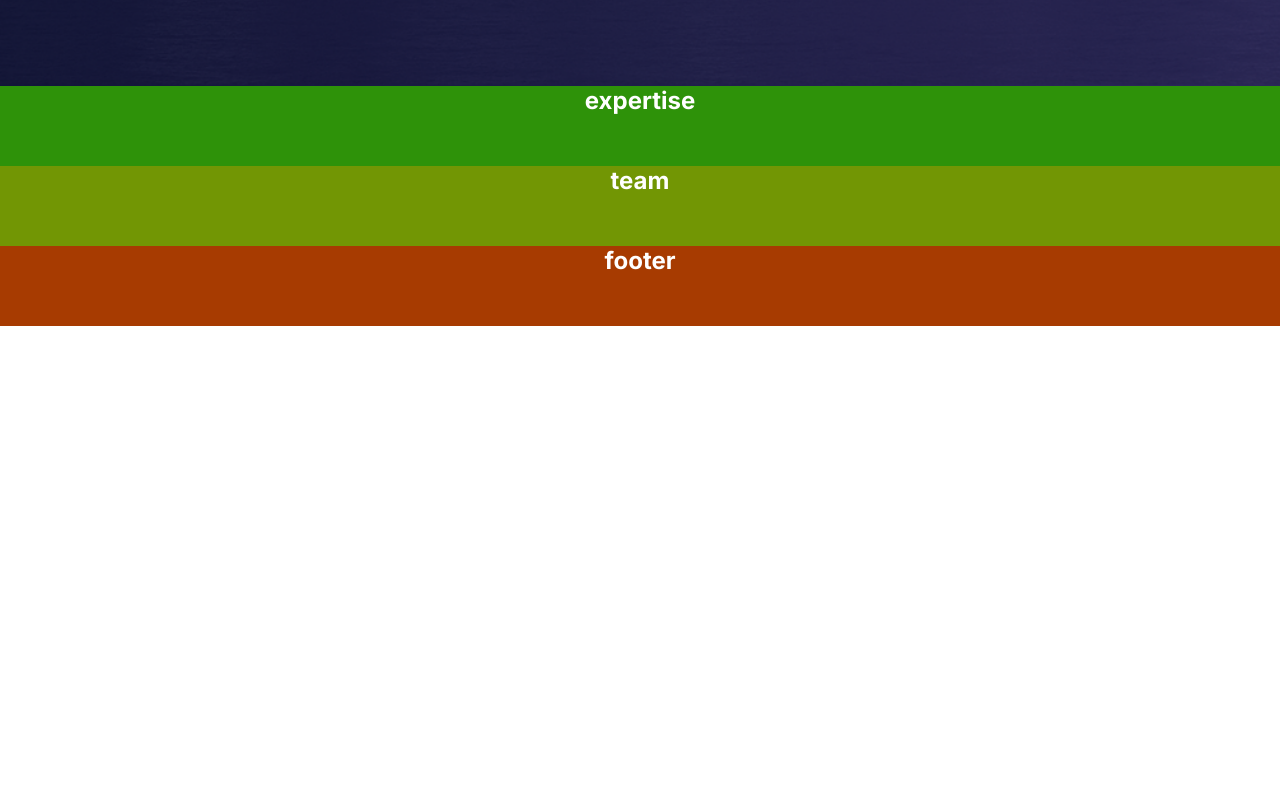
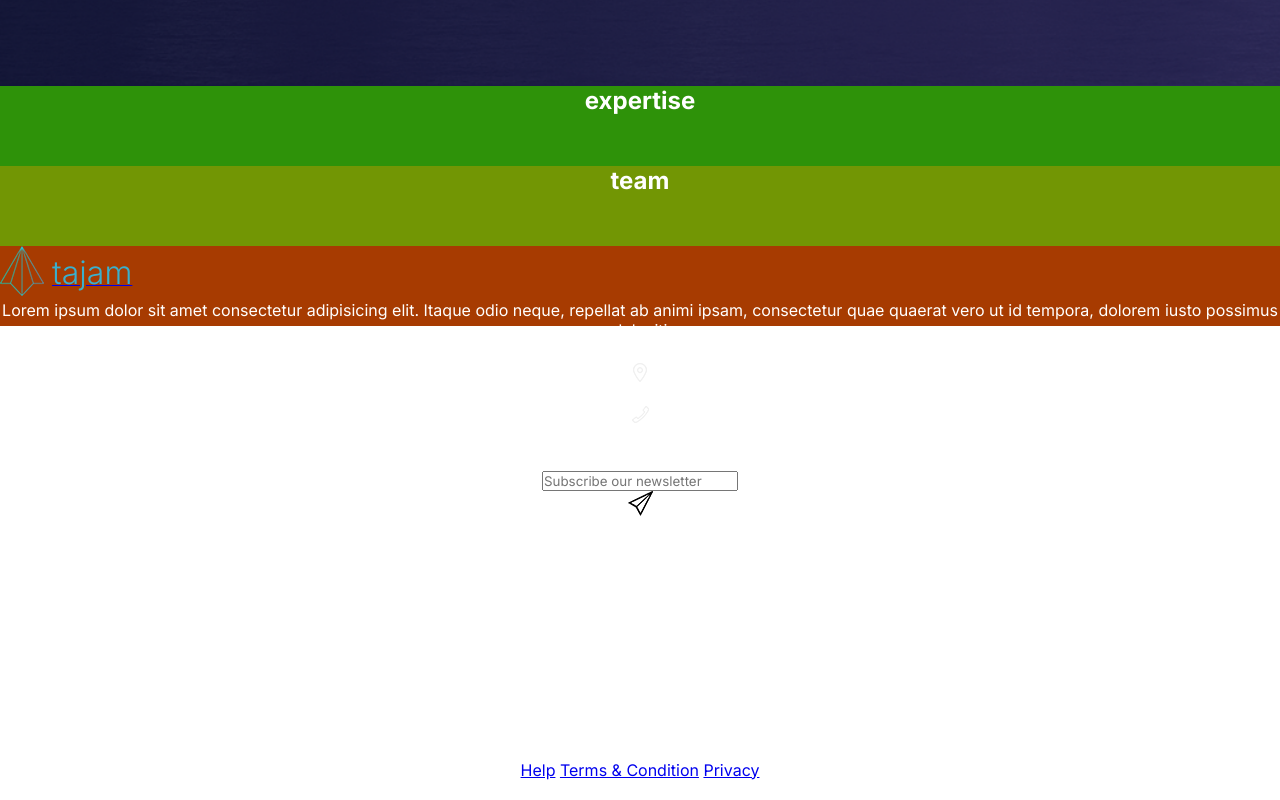
Before and after one commit to Muhammad-N-Ali/wd-51-copy-psd, a plain HTML site: page index.html in a window 1280 px wide. Shown: the part 1382-2182 px from the top of the page. Before the commit the page ends 1708 px from the top, so only its background shows below. Drawn offline with Linux system fonts and the light colour scheme.

```diff
--- a/index.html
+++ b/index.html
@@ -62,9 +62,8 @@
             <br><br>
             Lorem ipsum dolor sit amet consectetur adipisicing elit. Natus dolorem doloribus harum aperiam repellat voluptates nulla quia deserunt, corporis illo aliquid sit hic dolorum exercitationem, odit cum perferendis quas sint reprehenderit nisi. A nulla adipisci qui reprehenderit!
           </p>
+        <div>
           <button class="button-our-story">LEARN MORE</button>
-        <div>
-
         </div>
       </section>
       <section id="video">
@@ -77,30 +76,99 @@
       <section id="team">
         <h1>team</h1>
       </section>
-      <!-- <section id="contact">
-        <h1>GIVE US A GOOD NEWS</h1>
-        <div>
-          <input type="text" class="input-field" placeholder="Name" id="name">
-        </div>
-        <div>
-          <input type="email" class="input-field" placeholder="Email" id="email">
-        </div>
-        <div>
-          <input type="text" class="input-field" placeholder="Subject" id="subject">
-        </div>
-        <div>
-          <textarea name="textarea" class="textarea" placeholder="Your Massage" id="textarea" cols="30" rows="10"></textarea>
-        </div>
-        <div>
-          <button name="submit" class="button" name="button">Submit</button>
-        </div>
-      </section> -->
     </main>
 
     <footer>
       <section id="footer">
-        <h1>footer</h1>
-      </section>
+        <section class="footer-info-container">
+          <div class="footer-left">
+            <a href="#home" class="logo-container">
+              <div class="logo-img">
+                <img src="png/logo.png" alt="" />
+              </div>
+              <div class="logo-txt">
+                <span>tajam</span>
+              </div>
+            </a>
+            <p>Lorem ipsum dolor sit amet consectetur adipisicing elit. Itaque odio neque, repellat ab animi ipsam, consectetur quae quaerat vero ut id tempora, dolorem iusto possimus deleniti </p>
+          </div>
+          <div class="footer-middle">
+              <div class="footer-middle-header">
+                    <h3>Our Studio</h3>
+              </div>
+              <div class="footer-middle-info">
+                   <div class="footer-mid-address">
+
+                    <div class="middle-info">
+                      <div class="icon-container">
+                        <img src="png/big104.png" alt="location-icon">
+                      </div>
+                       <div class="info-container">
+                         <span>Ruko Cucrur ji Radio luar dalem jos sample area</span>
+                          <span>No. 12-13. Kallderes-Jakarta Barat</span>
+                          <span>11480-Indonesia </span>
+                       </div>
+                    </div>
+
+                    <div class="middle-info">
+                      <div class="icon-container">
+                        <img src="png/phone351.png" alt="phone-icon">
+                      </div>
+                       <div class="info-container">
+                         <span>(+62) 21-2224 3333</span>
+                       </div>
+                    </div>
+
+
+                   </div>
+              </div>
+            </a>
+
+          </div>
+          <div class="footer-right">
+              <div class="footer-middle-header">
+                    <h3>Our Studio</h3>
+              </div>
+              <div class="footer-right-info">
+                <div class="subs-news-container">
+                  <input class="subs-input" type="text" placeholder="Subscribe our newsletter">
+                  <div class="subs-icon"><img src="/png/paper122.png" width="25" alt="subscribe-icon"></div>
+                </div>
+                <div class="footer-right-icons-container">
+                  <div class="footer-right-icon">
+                    <img src="/png/facebook.png" alt="instagram icon">
+                  </div>
+                  <div class="footer-right-icon">
+                    <img src="/png/twitter.png" alt="instagram icon">
+                  </div>
+                  <div class="footer-right-icon">
+                    <img src="/png/dribbble.png" alt="instagram icon">
+                  </div>
+                  <div class="footer-right-icon">
+                    <img src="/png/instagram.png" alt="instagram icon">
+                  </div>
+                  <div class="footer-right-icon">
+                    <img src="/png/gplus.png" alt="instagram icon">
+                  </div>
+                  <div class="footer-right-icon">
+                    <img src="/png/youtube.png" alt="instagram icon">
+                  </div>
+                </div>
+              </div>
+          </div>
+        </section>
+        <section class="footer-data-container">
+          <div class="footer-data-left">
+            <a href="#"><span>Help</span></a>
+            <a href="#"><span>Terms & Condition</span></a>
+            <a href="#"><span>Privacy</span></a>
+          </div>
+          <div class="footer-data-right">
+           <span>Copyright &copy 2015- Tajem Creative</span>
+          </div>
+        </section>
+
+        </section>
     </footer>
   </body>
 </html>
```
